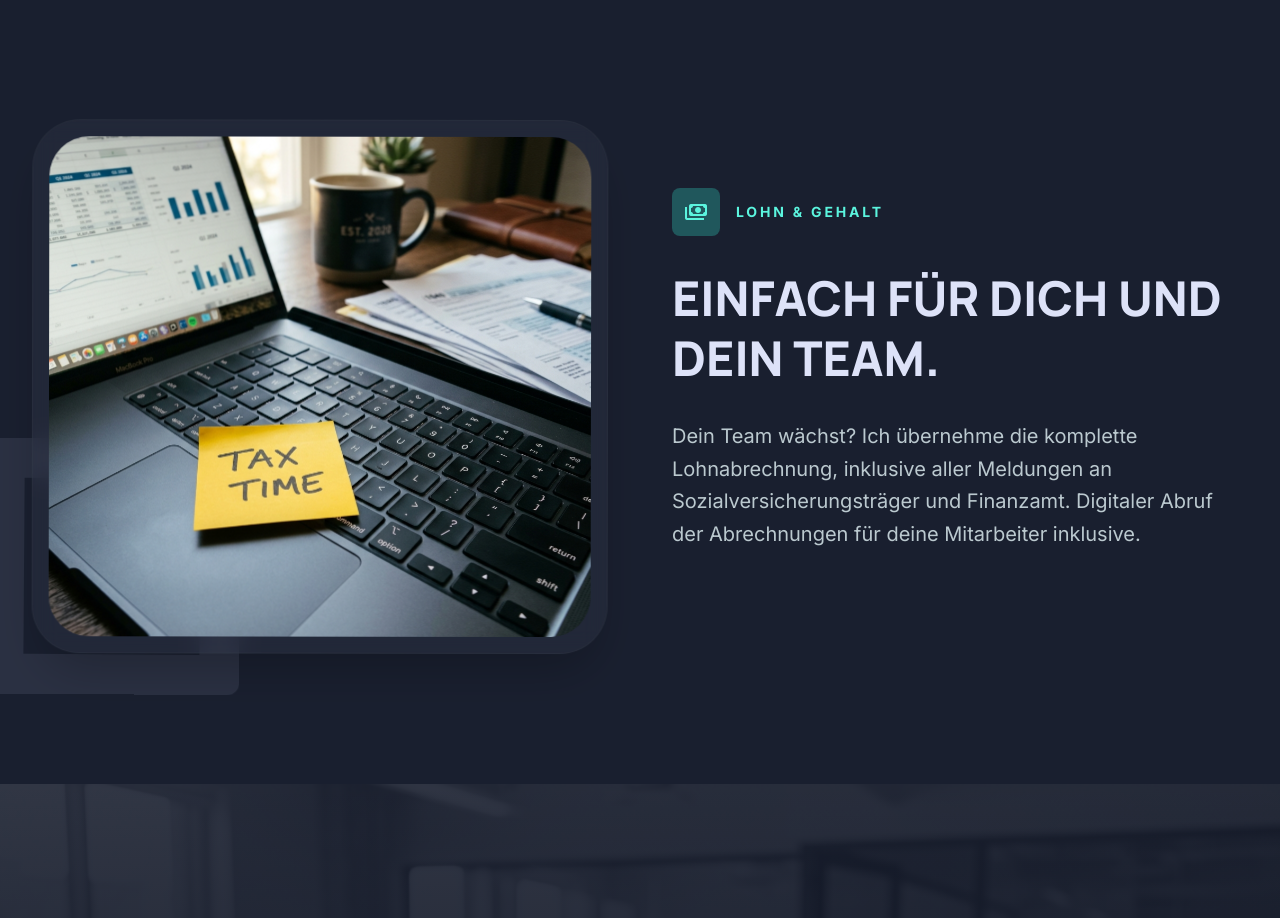
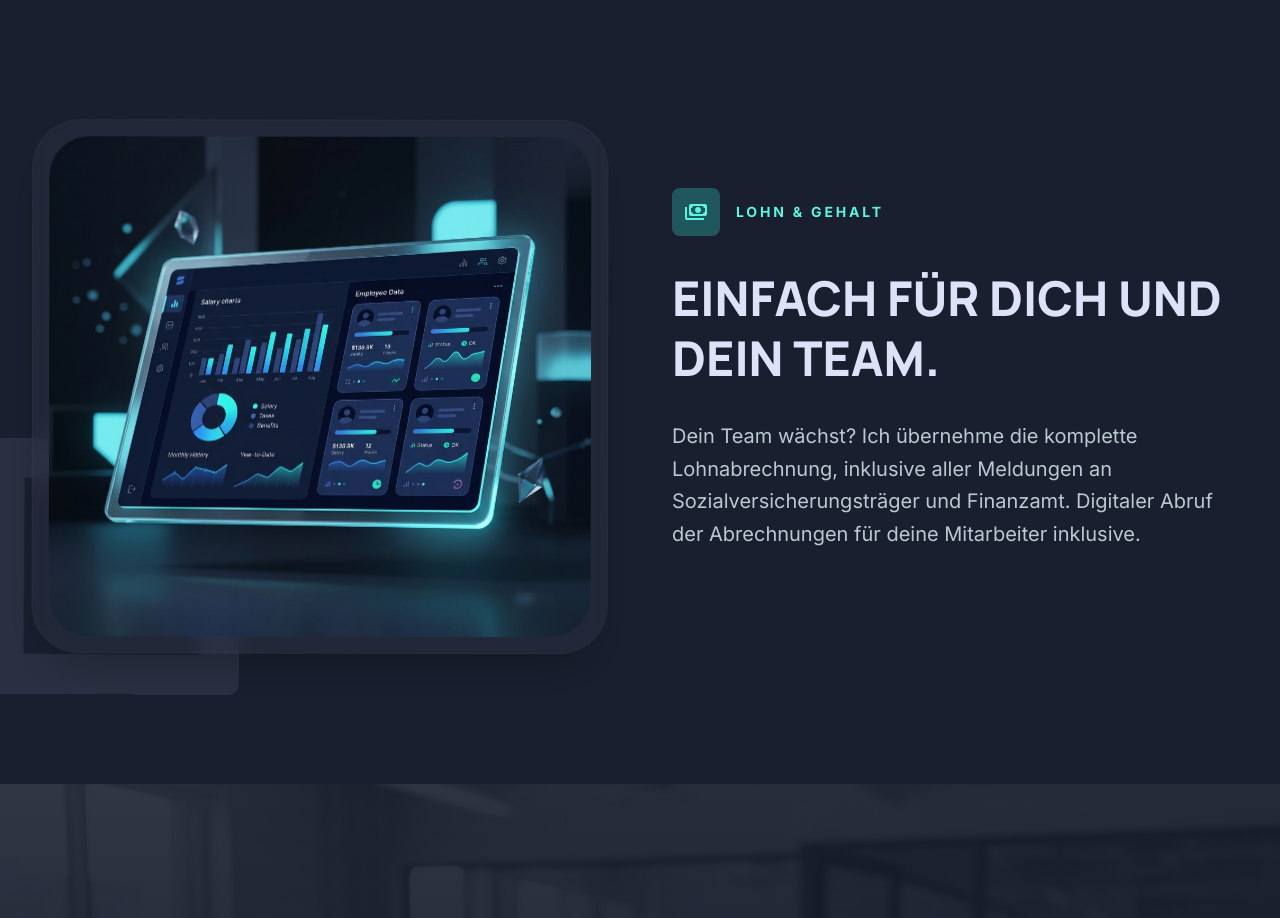
Before and after one commit to dudene-digital/tepelsteuerberatung, a Next.js app: page / in a window 1280 px wide. Shown: the part 4580-5498 px from the top of the page. Built offline with nearby package versions, Linux system fonts and the light colour scheme.

Commit message:
feat: replace stock TAX TIME photo with matching dark-themed payroll dashboard image

```diff
--- a/src/app/page.tsx
+++ b/src/app/page.tsx
@@ -211,7 +211,7 @@ export default function Home() {
 <div className="max-w-7xl mx-auto px-8 relative z-10 grid lg:grid-cols-2 gap-16 items-center">
 <div className="relative order-last lg:order-first">
 <div className="relative z-10 p-4 glass-card rounded-[3rem] border border-outline-variant/20 shadow-2xl overflow-hidden animate-float">
-<img alt="Lohn & Gehalt" className="w-full h-[300px] md:h-[400px] lg:h-[500px] object-cover rounded-[2.5rem]" src="payroll_image_1774551236810.png"/>
+<img alt="Lohn & Gehalt" className="w-full h-[300px] md:h-[400px] lg:h-[500px] object-cover rounded-[2.5rem]" src="/lohn-gehalt.png"/>
 </div>
 <div className="absolute -bottom-12 -left-12 w-64 h-64 border-[40px] border-secondary/10 rounded-full animate-float-delayed"></div>
 </div>
```
Also changed, not shown: public/lohn-gehalt.png (added).
